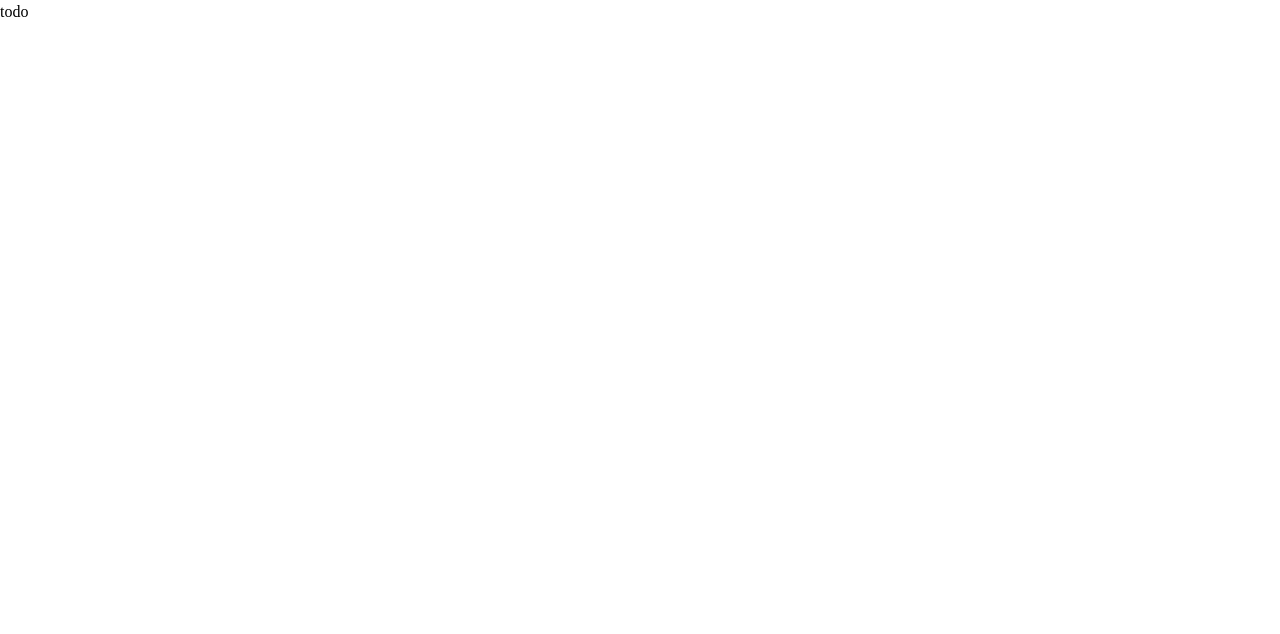
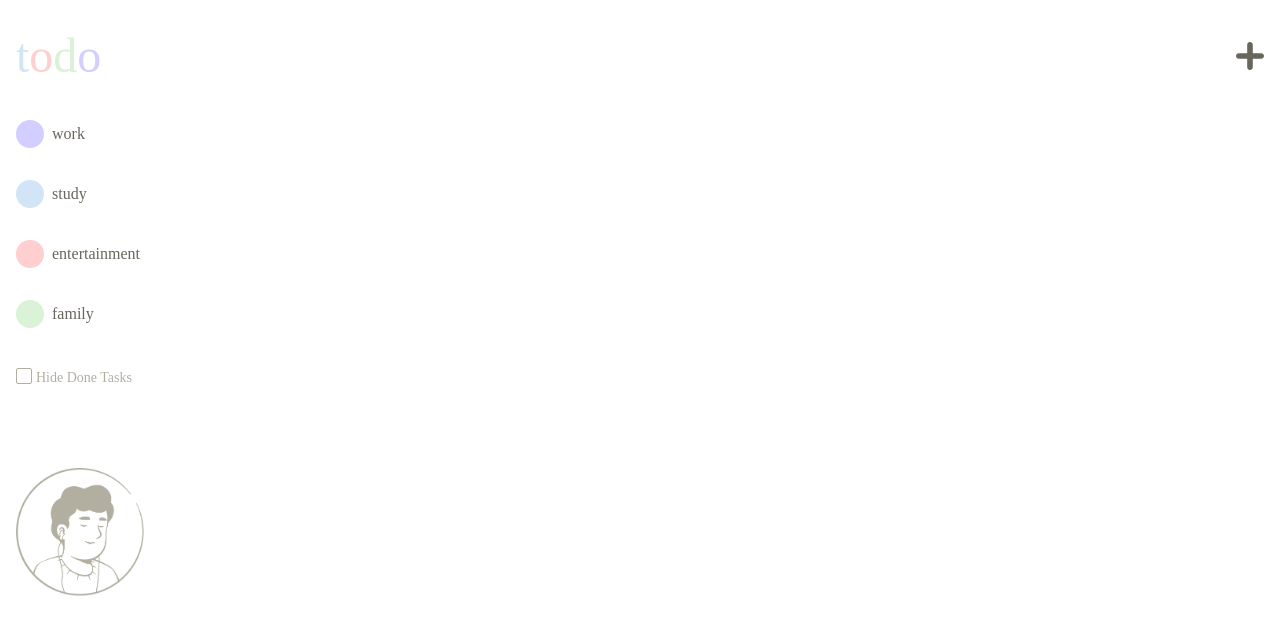
Before and after one commit to Narek-Alexanyan/todo-react-app, a React (Vite) app: page /todo in a window 1280 px wide. Shown: the top 634 px of the page. Built offline with nearby package versions, Linux system fonts and the light colour scheme; the HTML template or start-up script is replaced by a standard one; a web font is replaced by a local one.

Commit message:
Created logo, sidebar, tag list, custom checkbox

```diff
--- /dev/null
+++ b/src/components/Logo.jsx
@@ -0,0 +1,14 @@
+import React from 'react';
+
+const Logo = () => {
+  return (
+    <h1 className='text-5xl'>
+      <span className='text-todo-blue'>t</span>
+      <span className='text-todo-pink'>o</span>
+      <span className='text-todo-green'>d</span>
+      <span className='text-todo-purple'>o</span>
+    </h1>
+  );
+}
+
+export default Logo;
--- /dev/null
+++ b/src/components/UI/buttons/BaseButton.jsx
@@ -0,0 +1,17 @@
+import React from "react";
+
+const BaseButton = ({ children, onClick, className }) => {
+  return (
+    <button
+      className={[
+        "bg-todo-black rounded-md text-todo-white transition-colors hover:bg-todo-gray py-2 px-4",
+        className,
+      ].join(" ")}
+      onClick={onClick}
+    >
+      {children}
+    </button>
+  );
+};
+
+export default BaseButton;
--- /dev/null
+++ b/src/components/UI/buttons/IconButton.jsx
@@ -0,0 +1,7 @@
+import React from "react";
+
+const IconButton = ({ className, children }) => {
+  return <button className={className}>{children}</button>;
+};
+
+export default IconButton;
--- /dev/null
+++ b/src/components/UI/checkbox/TodoCheckbox.jsx
@@ -0,0 +1,34 @@
+import React, { useState } from "react";
+
+const TodoCheckbox = ({ label }) => {
+  const [isChecked, setIsChecked] = useState(false);
+
+  return (
+    <label className="flex gap-1">
+      <input type="checkbox" onChange={() => setIsChecked((prev) => !prev)} />
+      <svg
+        className={`inline-block w-4 h-4 bg-todo-white border rounded-sm ${
+          isChecked ? "border-todo-black" : "border-todo-gray"
+        }`}
+        aria-hidden="true"
+        viewBox="0 0 15 11"
+        fill="none"
+      >
+        <path
+          d="M1 4.5L5 9L14 1"
+          strokeWidth="2"
+          stroke={isChecked ? "#69665C" : "none"}
+        />
+      </svg>
+      <span
+        className={`text-sm font-medium ${
+          isChecked ? "text-todo-black" : "text-todo-gray"
+        }`}
+      >
+        {label}
+      </span>
+    </label>
+  );
+};
+
+export default TodoCheckbox;
--- /dev/null
+++ b/src/components/sidebar/Sidebar.jsx
@@ -0,0 +1,21 @@
+import React from "react";
+import TagList from "../tags/TagList";
+import { tags } from "../../constans/tags";
+import TodoCheckbox from "../UI/checkbox/TodoCheckbox";
+import illustration from "../../assets/images/illustrations/illustration-1.png";
+
+const Sidebar = () => {
+  return (
+    <div>
+      <TagList list={tags} />
+      <div className="mt-10">
+        <TodoCheckbox label="Hide Done Tasks" />
+      </div>
+      <div className="mt-20">
+        <img src={illustration} className="w-32 h-32" alt="illustration" />
+      </div>
+    </div>
+  );
+};
+
+export default Sidebar;
--- /dev/null
+++ b/src/components/tags/TagList.jsx
@@ -0,0 +1,19 @@
+import React from "react";
+
+const TagList = ({ list }) => {
+  return (
+    <div className="flex flex-col gap-8">
+      {list.map((tag) => (
+        <div className="flex items-center gap-2 cursor-pointer">
+          <span
+            style={{ backgroundColor: tag.color }}
+            className="w-7 h-7 rounded-full"
+          ></span>
+          <p className="text-base text-todo-black">{tag.name}</p>
+        </div>
+      ))}
+    </div>
+  );
+};
+
+export default TagList;
--- /dev/null
+++ b/src/constans/tags.js
@@ -0,0 +1,22 @@
+export const tags = [
+  {
+    id: 1,
+    name: "work",
+    color: "#D2CEFF"
+  },
+  {
+    id: 2,
+    name: "study",
+    color: "#D1E5F7"
+  },
+  {
+    id: 3,
+    name: "entertainment",
+    color: "#FFCECE"
+  },
+  {
+    id: 4,
+    name: "family",
+    color: "#DAF2D6"
+  },
+]
--- a/src/index.css
+++ b/src/index.css
@@ -9,5 +9,22 @@
   #root,
   .app {
     font-family: "Tilt Neon", cursive;
+    @apply bg-todo-white;
   }
 }
+
+@layer components {
+  .todo-container {
+    @apply 2xl:max-w-[1280px] xl:max-w-[1024px] lg:max-w-[768px] px-4 mx-auto
+  }
+}
+
+input[type="checkbox"] {
+  clip: rect(0 0 0 0);
+  clip-path: inset(50%);
+  height: 1px;
+  overflow: hidden;
+  position: absolute;
+  white-space: nowrap;
+  width: 1px;
+}
--- a/src/pages/home/index.jsx
+++ b/src/pages/home/index.jsx
@@ -1,11 +1,22 @@
-import React from 'react';
+import React from "react";
+import Logo from "../../components/Logo";
+import BaseButton from "../../components/UI/buttons/BaseButton";
+import { useNavigate } from "react-router-dom";
 
 const HomePage = () => {
+  const navigate = useNavigate();
   return (
-    <div>
-      Home
+    <div className="flex flex-col items-center py-20">
+      <Logo />
+      <h5 className="text-base text-todo-gray w-96 mt-4">
+        Lorem ipsum dolor sit amet consectetur adipisicing elit. Repellendus
+        voluptas molestias asperiores.
+      </h5>
+      <BaseButton className="mt-4" onClick={() => navigate("/todo")}>
+        Get Started
+      </BaseButton>
     </div>
   );
-}
+};
 
 export default HomePage;
--- a/src/pages/todo/index.jsx
+++ b/src/pages/todo/index.jsx
@@ -1,11 +1,35 @@
-import React from 'react';
+import React from "react";
+import Logo from "../../components/Logo";
+import IconButton from "../../components/UI/buttons/IconButton";
+import Sidebar from "../../components/sidebar/Sidebar";
 
 const TodoPage = () => {
   return (
-    <div>
-      todo
+    <div className="todo-container py-8">
+      <div className="flex justify-between items-center max-w-full">
+        <Logo />
+        <IconButton className="">
+          <svg
+            width="28"
+            height="28"
+            viewBox="0 0 10 10"
+            fill="none"
+            xmlns="http://www.w3.org/2000/svg"
+          >
+            <path
+              fillRule="evenodd"
+              clipRule="evenodd"
+              d="M5 0C5.55228 0 6 0.447715 6 1V4L9 4C9.55228 4 10 4.44772 10 5C10 5.55228 9.55228 6 9 6H6V9C6 9.55229 5.55228 10 5 10C4.44771 10 4 9.55229 4 9V6H1C0.447715 6 0 5.55228 0 5C5.96046e-08 4.44771 0.447715 4 1 4L4 4V1C4 0.447715 4.44771 0 5 0Z"
+              className="fill-todo-black"
+            />
+          </svg>
+        </IconButton>
+      </div>
+      <div className="mt-10 flex">
+        <Sidebar />
+      </div>
     </div>
   );
-}
+};
 
 export default TodoPage;
```
Also changed, not shown: src/assets/images/illustrations/illustration-1.png (added).
